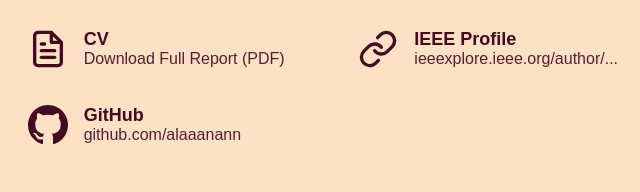
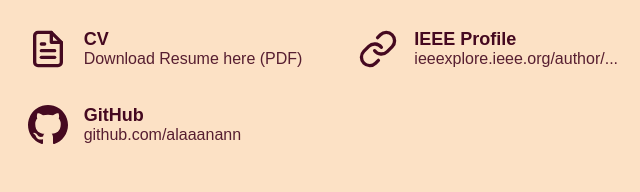
Before and after one commit to alaaanann/Alaa-Aldybous-Portfolio, a plain HTML site: page index.html in a window 1280 px wide. Shown: the part 11578-11770 px from the top of the page, 479-1119 px from the left. Drawn offline with Linux system fonts and the light colour scheme; a web font is replaced by a local one.

Commit message:
spelling

```diff
--- a/index.html
+++ b/index.html
@@ -744,7 +744,7 @@
                             </div>
                             <div class="contact-details">
                                 <h4 class="contact-title">CV</h4>
-                                <a href="report files/Resume (1).pdf" target="_blank" rel="noopener noreferrer" class="contact-link">Download Full Report (PDF)</a>
+                                <a href="report files/Resume (1).pdf" target="_blank" rel="noopener noreferrer" class="contact-link">Download Resume here (PDF)</a>
                             </div>
 
                         </div>
```
